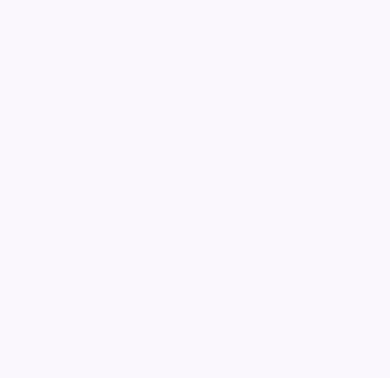
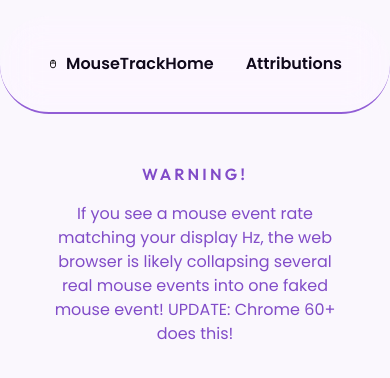
Before and after one commit to rbrickmn/mousetrack-app, a website built with Vite: page index.html in a window 390 px wide. Shown: the top 378 px of the page. Built offline with nearby package versions, Linux system fonts and the light colour scheme.

Commit message:
Add responsive header & warning section

```diff
--- a/index.html
+++ b/index.html
@@ -7,6 +7,40 @@
     <title>Vite App</title>
   </head>
   <body>
+    <header class="header container">
+      <div class="header__logo">
+        <svg
+          xmlns="http://www.w3.org/2000/svg"
+          height="32"
+          viewBox="0 -960 960 960"
+          width="32"
+        >
+          <path
+            d="M480-80q-116 0-198-82t-82-198v-240q0-116 82-198t198-82q116 0 198 82t82 198v240q0 116-82 198T480-80Zm40-520h160q0-72-45.5-127T520-796v196Zm-240 0h160v-196q-69 14-114.5 69T280-600Zm200 440q83 0 141.5-58.5T680-360v-160H280v160q0 83 58.5 141.5T480-160Zm0-360Zm40-80Zm-80 0Zm40 80Z"
+          />
+        </svg>
+        <a href="#" class="logo__name">MouseTrack</a>
+      </div>
+      <nav>
+        <ul class="header__menu">
+          <li class="header__item">
+            <a href="#" class="header__link">Home</a>
+          </li>
+          <li class="header__item">
+            <a href="#" class="header__link">Attributions</a>
+          </li>
+        </ul>
+      </nav>
+    </header>
+
+    <div class="warning container">
+      <p class="warning__heading">WARNING!</p>
+      <p class="warning__text">
+        If you see a mouse event rate matching your display Hz, the web browser
+        is likely collapsing several real mouse events into one faked mouse
+        event! UPDATE: Chrome 60+ does this!
+      </p>
+    </div>
     <script type="module" src="./src/main.js"></script>
   </body>
 </html>
--- a/src/main.js
+++ b/src/main.js
@@ -1,3 +1,5 @@
 import "../styles/modern-normalize.css";
 import "../styles/style.css";
+import "../styles/components/header.css";
+import "../styles/components/warning.css";
 import "../styles/utils.css";
--- /dev/null
+++ b/styles/components/header.css
@@ -0,0 +1,50 @@
+.header {
+  display: flex;
+  flex-direction: row;
+  align-items: center;
+  justify-content: space-between;
+  position: sticky;
+  top: 1rem;
+  padding: 2rem 3rem;
+  margin-bottom: 4rem;
+  -webkit-backdrop-filter: saturate(180%) blur(20px); /* Fixes blur for safari */
+  backdrop-filter: saturate(180%) blur(20px);
+  z-index: 100;
+  border-radius: 50px;
+  border-bottom: 2px solid var(--accent);
+}
+
+.header__logo {
+  display: flex;
+  align-items: center;
+  gap: 0.5em;
+}
+
+.header__logo .logo__name {
+  color: var(--text);
+  font-size: var(--size-base);
+  font-weight: 600;
+  text-decoration: none;
+}
+
+.header__menu {
+  display: flex;
+  align-items: center;
+  list-style: none;
+  padding: 0;
+  gap: 2em;
+  font-size: var(--size-base);
+  font-weight: 600;
+}
+
+.header__link,
+.logo__name {
+  text-decoration: none;
+  color: var(--text);
+}
+
+.header__link:hover {
+  color: var(--accent);
+  text-decoration: underline var(--accent) 3px;
+  text-underline-offset: 6px;
+}
--- /dev/null
+++ b/styles/components/warning.css
@@ -0,0 +1,23 @@
+.warning {
+  display: flex;
+  flex-direction: column;
+  align-items: center;
+  justify-content: center;
+}
+
+.warning__heading,
+.warning__text {
+  text-align: center;
+  color: var(--primary);
+}
+
+.warning__heading {
+  font-family: "Outfit", sans-serif;
+  font-weight: 600;
+  letter-spacing: 0.2rem;
+  margin-bottom: 1rem;
+}
+
+.warning__text {
+  max-width: 75%;
+}
--- a/styles/style.css
+++ b/styles/style.css
@@ -8,6 +8,66 @@
   --primary: #814cc8;
   --secondary: #bb9ce2;
   --accent: #915dd5;
+
+  --text-50: #f1ecf9;
+  --text-100: #e3d9f2;
+  --text-200: #c6b3e6;
+  --text-300: #aa8cd9;
+  --text-400: #8d66cc;
+  --text-500: #7140bf;
+  --text-600: #5a3399;
+  --text-700: #442673;
+  --text-800: #2d194d;
+  --text-900: #170d26;
+  --text-950: #0b0613;
+
+  --background-50: #f2ebfa;
+  --background-100: #e5d6f5;
+  --background-200: #ccadeb;
+  --background-300: #b285e0;
+  --background-400: #995cd6;
+  --background-500: #7f33cc;
+  --background-600: #6629a3;
+  --background-700: #4c1f7a;
+  --background-800: #331452;
+  --background-900: #190a29;
+  --background-950: #0d0514;
+
+  --primary-50: #f1ebf9;
+  --primary-100: #e4d8f3;
+  --primary-200: #c8b1e7;
+  --primary-300: #ad8adb;
+  --primary-400: #9263cf;
+  --primary-500: #763cc3;
+  --primary-600: #5f309c;
+  --primary-700: #472475;
+  --primary-800: #2f184e;
+  --primary-900: #180c27;
+  --primary-950: #0c0614;
+
+  --secondary-50: #f2ebf9;
+  --secondary-100: #e4d7f4;
+  --secondary-200: #c9b0e8;
+  --secondary-300: #ae88dd;
+  --secondary-400: #9361d1;
+  --secondary-500: #7839c6;
+  --secondary-600: #602e9e;
+  --secondary-700: #482277;
+  --secondary-800: #30174f;
+  --secondary-900: #180b28;
+  --secondary-950: #0c0614;
+
+  --accent-50: #f1ebfa;
+  --accent-100: #e3d6f5;
+  --accent-200: #c8aeea;
+  --accent-300: #ac85e0;
+  --accent-400: #915dd5;
+  --accent-500: #7534cb;
+  --accent-600: #5e2aa2;
+  --accent-700: #461f7a;
+  --accent-800: #2f1551;
+  --accent-900: #170a29;
+  --accent-950: #0c0514;
 
   /* Sizes */
   --size-xxs: 0.5rem;
@@ -40,6 +100,7 @@ body {
   font-family: "Poppins", sans-serif;
   color: var(--text);
   background-color: var(--background);
+  height: 2000px;
 }
 
 img,
--- a/styles/utils.css
+++ b/styles/utils.css
@@ -20,8 +20,8 @@
   width: 100%;
   margin-left: auto;
   margin-right: auto;
-  padding-left: 0.5rem;
-  padding-right: 0.5rem;
+  /* padding-left: 0.5rem;
+  padding-right: 0.5rem; */
   /* Uncomment when working with breakpoints */
   /* border: 1px solid red; */
 }
```
Also changed, not shown: public/MouseTrack App - Figma.png (added).
